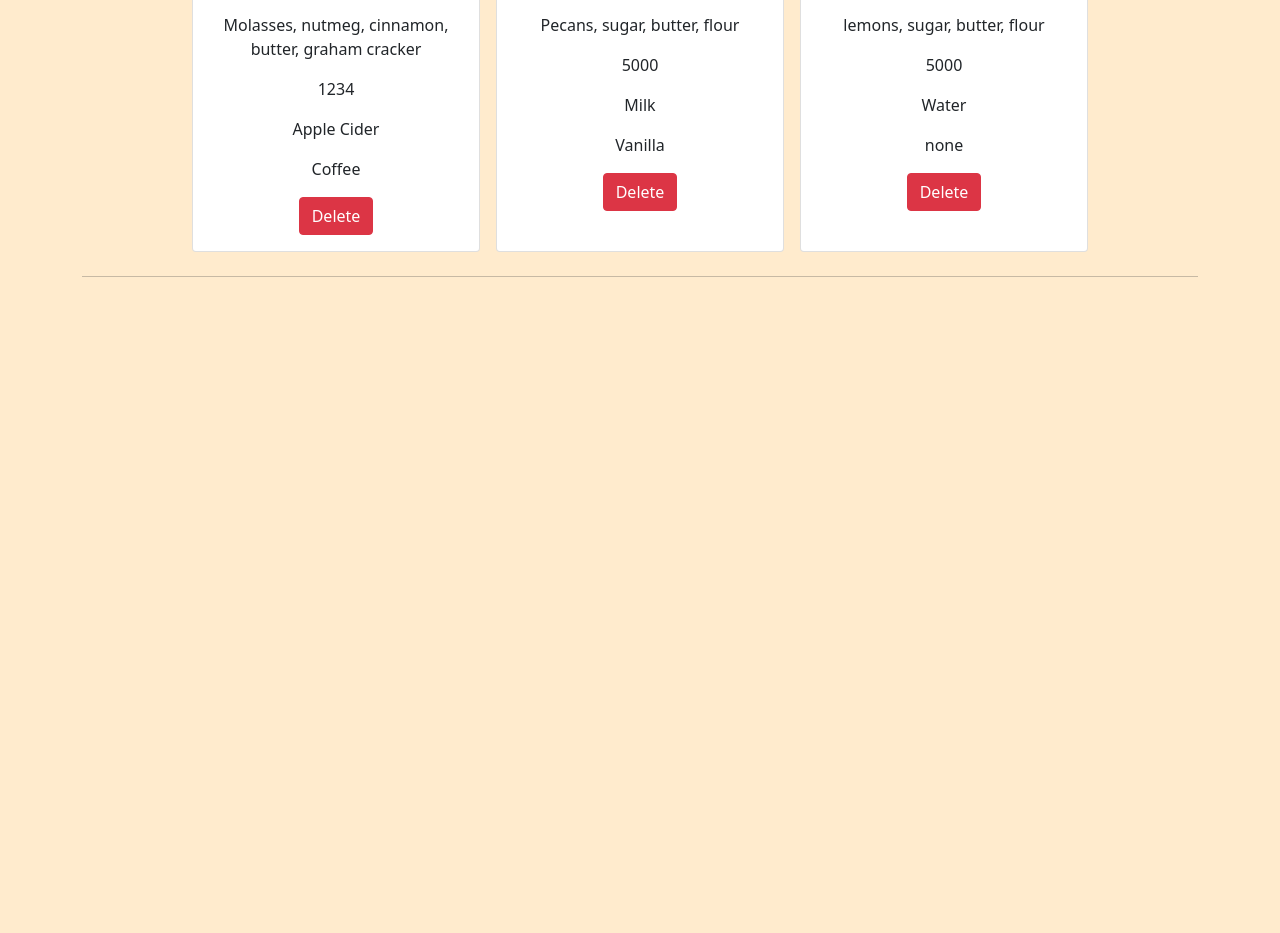
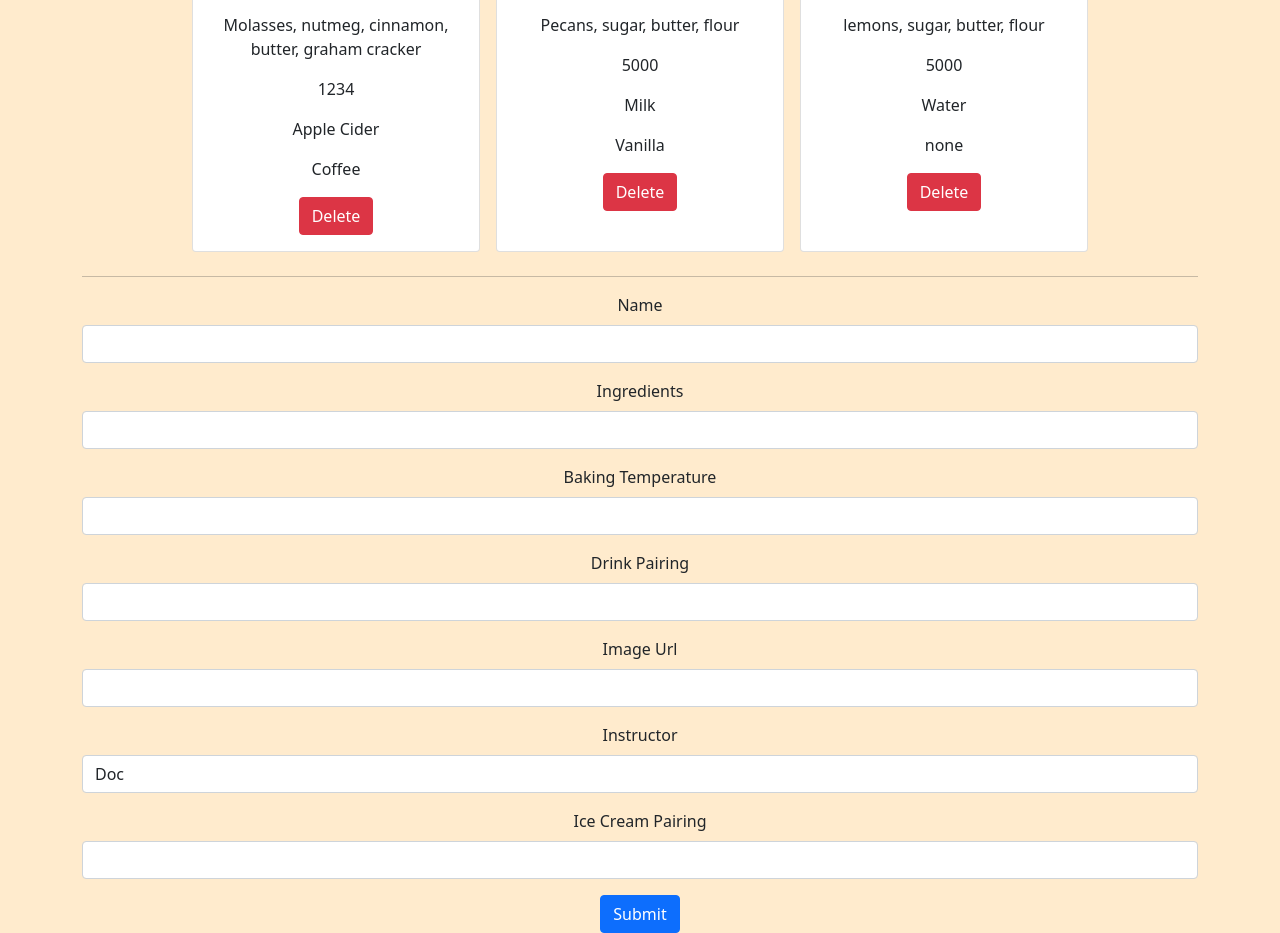
Before and after one commit to jrobinson0529/event-listeners, a plain HTML site: page index.html in a window 1280 px wide. Shown: the part 818-1751 px from the top of the page. Before the commit the page ends 1111 px from the top, so only its background shows below. Drawn offline with nearby package versions, Linux system fonts and the light colour scheme.

Commit message:
Added a form to the html

```diff
--- a/index.html
+++ b/index.html
@@ -25,7 +25,49 @@
       <div id="pies" class="d-flex flex-wrap justify-content-center" class="m-5"></div>
       <hr>
       <div class="pie-form">
+        <form id="pieForm">
 
+          <div class="mb-3">
+            <label for="name" class="form-label">Name</label>
+            <input type="text" class="form-control" id="name" required="true">
+          </div>
+
+          <div class="mb-3">
+            <label for="ingredients" class="form-label">Ingredients</label>
+            <input type="text" class="form-control" id="ingredients" required="true">
+          </div>
+
+          <div class="mb-3">
+            <label for="bakeTemp" class="form-label">Baking Temperature</label>
+            <input type="number" class="form-control" id="bakeTemp" required="true">
+          </div>
+
+          <div class="mb-3">
+            <label for="drinkPairing" class="form-label">Drink Pairing</label>
+            <input type="text" class="form-control" id="drinkPairing" required="true">
+          </div>
+
+          <div class="mb-3">
+            <label for="imageUrl" class="form-label">Image Url</label>
+            <input type="url" class="form-control" id="imageUrl" required="true">
+          </div>
+
+          <div class="mb-3">
+            <label for="instructor" class="form-label">Instructor</label>
+            <select class="form-control" name="instructor" id="instructor" required="true">
+              <option value="Doc" selected>Doc</option>
+              <option value="Aja">Aja</option>
+              <option value="Trin">Trin</option>
+            </select>
+          </div>
+
+          <div class="mb-3">
+            <label for="iceCream" class="form-label">Ice Cream Pairing</label>
+            <input type="text" class="form-control" id="iceCream" required="true">
+          </div>
+
+          <button type="submit" class="btn btn-primary">Submit</button>
+        </form>
       </div>
     </div>
 
```
